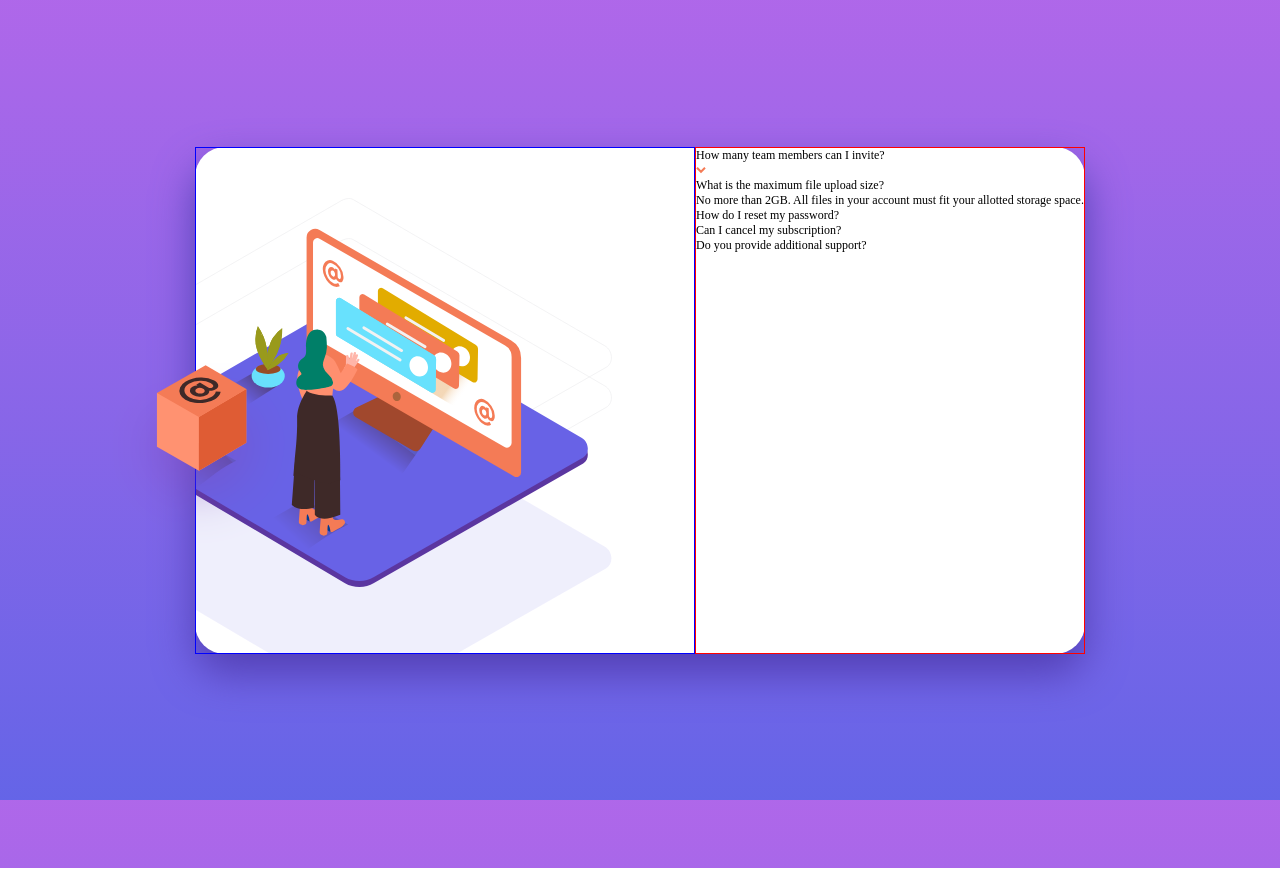
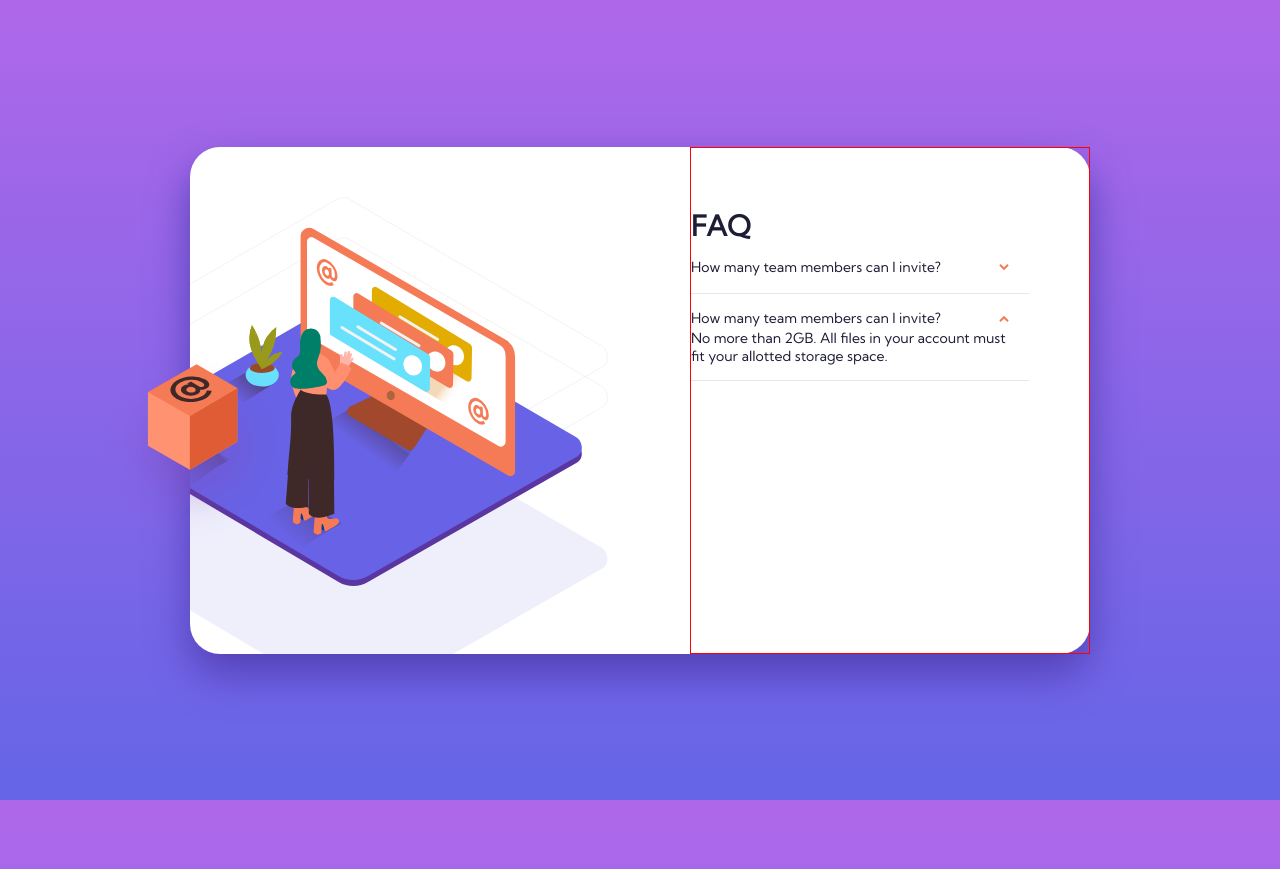
Before and after one commit to claucia/faq-accordion-card, a website built with Parcel: page src/index.html in a window 1280 px wide. Built offline with nearby package versions, Linux system fonts and the light colour scheme.

Commit message:
Add FAQ section

```diff
--- a/src/index.html
+++ b/src/index.html
@@ -14,7 +14,7 @@
   </head>
   <body>
     <div class="card">
-      <div class="card-image">
+      <div class="card-illustration">
         <div class="background-illustration-container">
           <div class="illustration"></div>
         </div>
@@ -26,26 +26,23 @@
         </div>
       </div>
       <div class="card-questions">
-        <div class="question-answer">
-          <p class="question">How many team members can I invite?</p>
-          <p class="answer"></p>
-          <img src="images/icon-arrow-down.svg" alt="" />
+        <h1>FAQ</h1>
+        <div class="question-and-answer-container">
+          <div class="question-container">
+            <div class="question">How many team members can I invite?</div>
+            <button class="expand"></button>
+          </div>
+          <div class="answer hidden">
+            No more than 2GB. All files in your account must fit your allotted storage space.
+          </div>
         </div>
-        <div class="question-answer">
-          <p class="question">What is the maximum file upload size?</p>
-          <p class="answer">No more than 2GB. All files in your account must fit your allotted storage space.</p>
-        </div>
-        <div class="question-answer">
-          <p class="question">How do I reset my password?</p>
-          <p class="answer"></p>
-        </div>
-        <div class="question-answer">
-          <p class="question">Can I cancel my subscription?</p>
-          <p class="answer"></p>
-        </div>
-        <div class="question-answer">
-          <p class="question">Do you provide additional support?</p>
-          <p class="answer"></p>
+        <div class="question-and-answer-container">
+          <div class="question-container">
+            <div class="question">How many team members can I invite?</div>
+            <button class="collapse"></button>
+          </div>
+
+          <div class="answer">No more than 2GB. All files in your account must fit your allotted storage space.</div>
         </div>
       </div>
     </div>
--- a/src/scss/main.scss
+++ b/src/scss/main.scss
@@ -1,14 +1,17 @@
+@import url("https://fonts.googleapis.com/css2?family=Kumbh+Sans&display=swap");
+
 * {
   margin: 0;
   padding: 0;
   box-sizing: border-box;
-  // overflow: hidden;
 }
 
 body {
   background: linear-gradient(hsl(273, 75%, 66%), hsl(240, 73%, 65%));
   min-height: 100vh;
-  font-size: 12px;
+  font-family: "Kumbh Sans", sans-serif;
+  font-size: 14px;
+  color: hsl(238, 29%, 16%);
   display: flex;
   justify-content: center;
   flex-direction: column;
@@ -23,8 +26,7 @@ body {
     border-radius: 30px;
     box-shadow: 0 20px 40px 0 hsl(250, 48%, 48%);
 
-    .card-image {
-      border: 1px solid blue;
+    .card-illustration {
       min-width: 500px;
       min-height: 400px;
       position: relative;
@@ -68,7 +70,7 @@ body {
         > .illustration {
           position: absolute;
           top: 215px;
-          left: -90px;
+          left: -93px;
           background: url("./../images/illustration-box-desktop.svg") no-repeat;
         }
       }
@@ -78,6 +80,42 @@ body {
       border: 1px solid red;
       display: flex;
       flex-direction: column;
+      padding: 60px 60px 60px 0px;
+
+      .question-and-answer-container {
+        padding: 15px 15px 15px 0px;
+        display: flex;
+        flex-direction: column;
+        border-bottom: 1px solid hsl(240, 5%, 91%);
+
+        > .question-container {
+          display: flex;
+
+          > .question {
+            flex-grow: 2;
+          }
+          > button {
+            background: url("./../images/icon-arrow-down.svg") no-repeat;
+            padding: 10px;
+            background-position-y: center;
+            background-position-x: center;
+            border: none;
+
+            &.expand {
+            }
+
+            &.collapse {
+              transform: rotate(180deg);
+            }
+          }
+        }
+
+        > .answer {
+          &.hidden {
+            display: none;
+          }
+        }
+      }
     }
   }
 }
```
